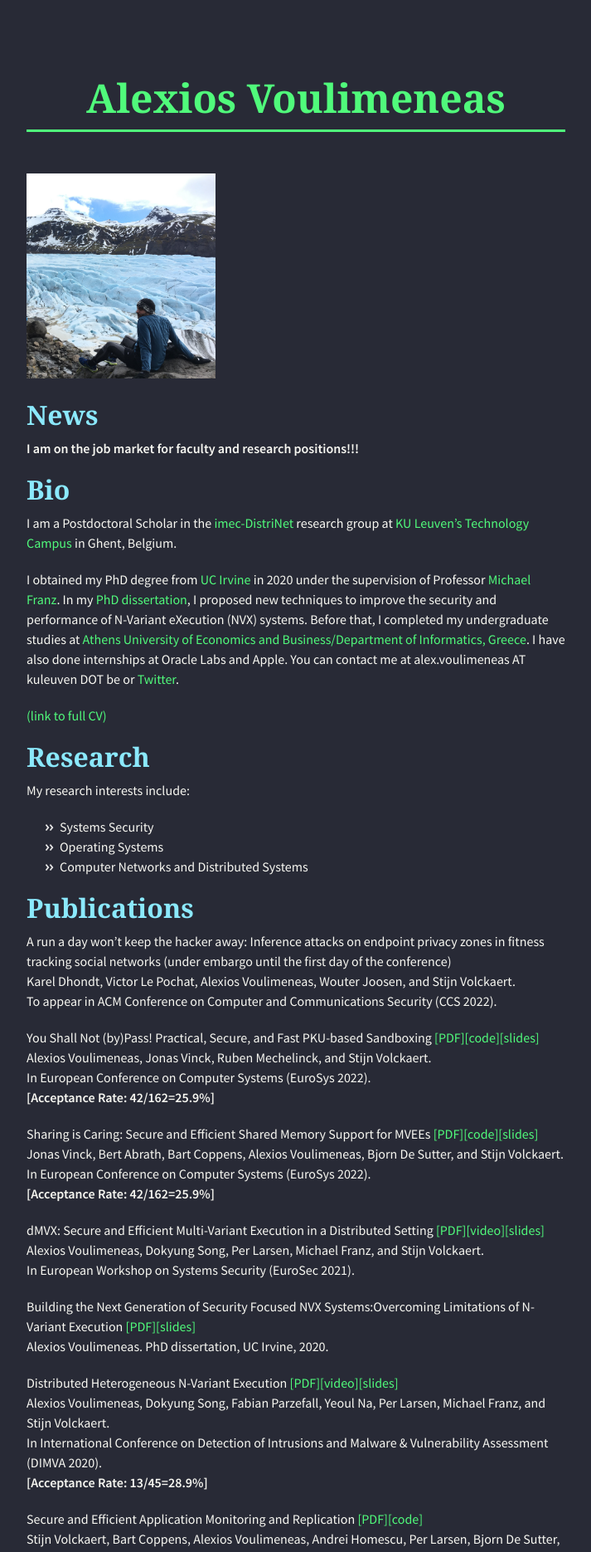
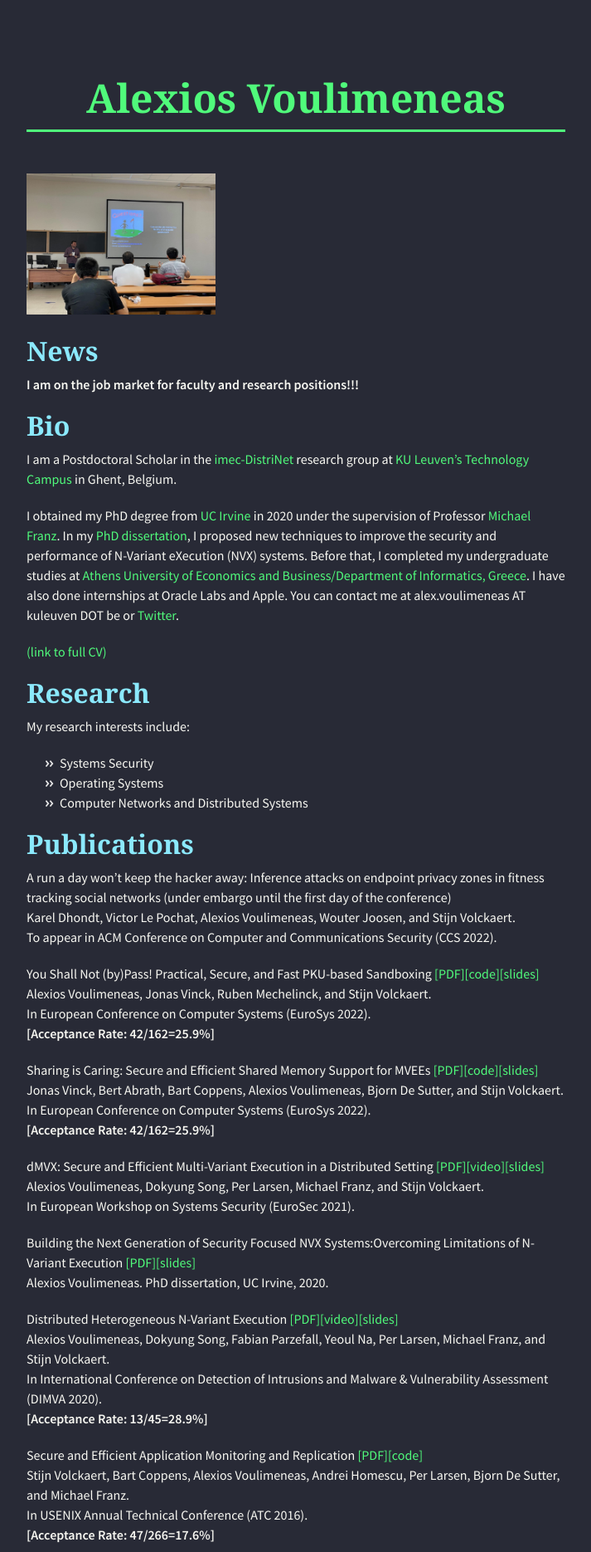
Before and after one commit to alexios-voulimeneas/alexios-voulimeneas.github.io, a Jekyll site: the page built from index.md, in a window 1280 px wide. Shown: the top 1870 px of the page at 83% size, without its empty margins (283-996 px from the left). Built offline with Jekyll 4.4.1, drawn with Linux system fonts in a browser that asks for light colours; nearby versions of some CDN libraries; the repository's description, which GitHub fills in, is left out.

Commit message:
Update index.md

```diff
--- a/index.md
+++ b/index.md
@@ -2,7 +2,7 @@
 layout: default
 ---
 
-![](IMG_2181.jpg){:height="35%" width="35%"}
+![](305135416_3597501323810044_7229320466856038834_n.jpg){:height="35%" width="35%"}
 
 ## [](#header-2)News
 
```
